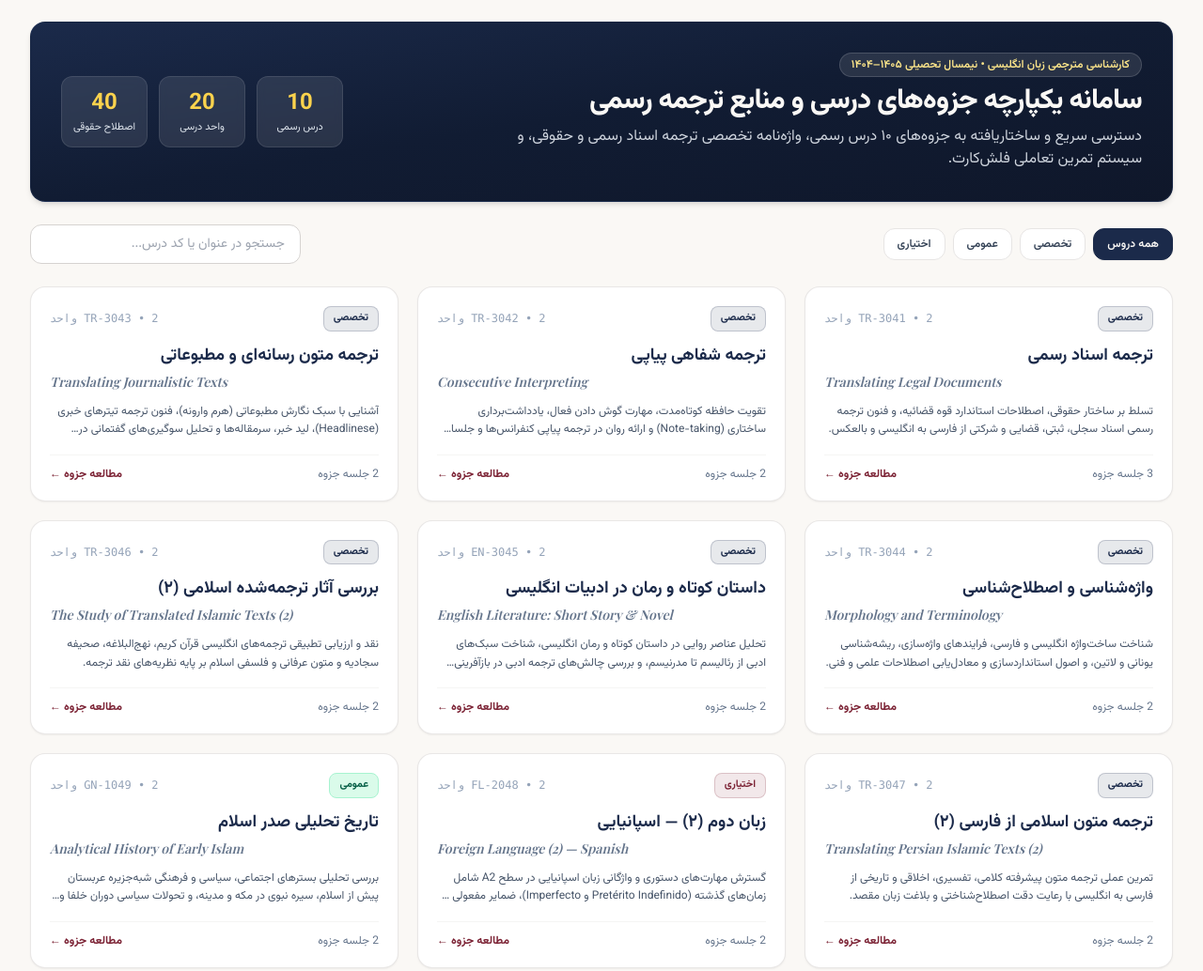
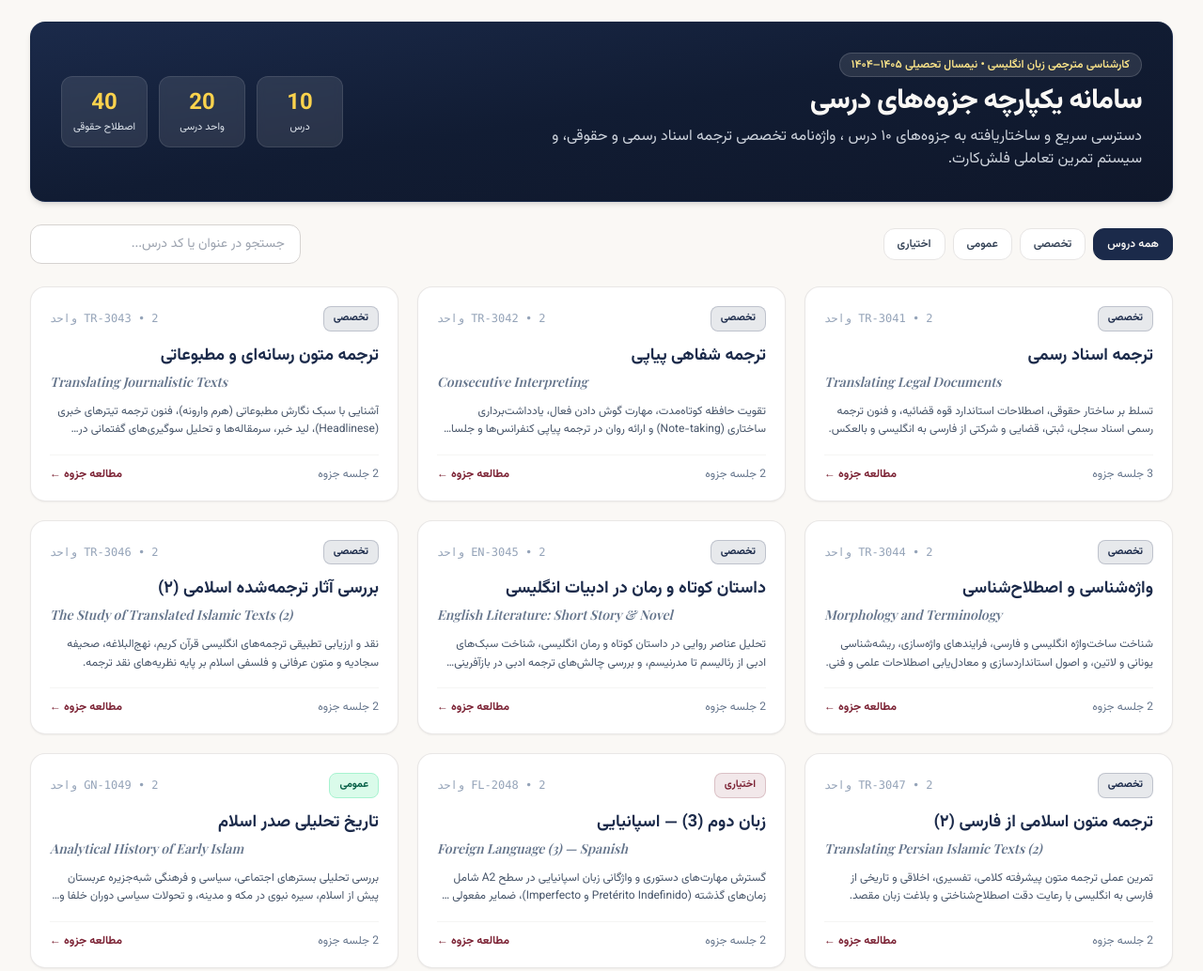
Before and after one commit to Batman7836/ATU-ETR-Study-Material, a plain HTML site: page index.html in a window 1280 px wide. Shown: the part 80-1114 px from the top of the page at 94% size. Drawn offline with nearby package versions, Linux system fonts and the light colour scheme; a web font is replaced by a local one.

Commit message:
Update index.html

```diff
--- a/index.html
+++ b/index.html
@@ -826,9 +826,9 @@
         navFlashcards: 'فلش‌کارت تمرینی',
         langSwitch: 'EN',
         heroBadge: 'کارشناسی مترجمی زبان انگلیسی • نیمسال تحصیلی ۱۴۰۵–۱۴۰۴',
-        heroTitle: 'سامانه یکپارچه جزوه‌های درسی و منابع ترجمه رسمی',
-        heroDesc: 'دسترسی سریع و ساختاریافته به جزوه‌های ۱۰ درس رسمی، واژه‌نامه تخصصی ترجمه اسناد رسمی و حقوقی، و سیستم تمرین تعاملی فلش‌کارت.',
-        statCourses: 'درس رسمی',
+        heroTitle: 'سامانه یکپارچه جزوه‌های درسی ',
+        heroDesc: 'دسترسی سریع و ساختاریافته به جزوه‌های ۱۰ درس ، واژه‌نامه تخصصی ترجمه اسناد رسمی و حقوقی، و سیستم تمرین تعاملی فلش‌کارت.',
+        statCourses: 'درس ',
         statUnits: 'واحد درسی',
         statTerms: 'اصطلاح حقوقی',
         catAll: 'همه دروس',
@@ -1324,12 +1324,12 @@
       {
         id: 'course-8',
         code: 'FL-2048',
-        titleFa: 'زبان دوم (۲) — اسپانیایی',
-        titleEn: 'Foreign Language (2) — Spanish',
+        titleFa: 'زبان دوم (3) — اسپانیایی',
+        titleEn: 'Foreign Language (3) — Spanish',
         category: 'اختیاری',
         units: 2,
-        prereqFa: 'زبان دوم (۱) — اسپانیایی',
-        prereqEn: 'Foreign Language (1) — Spanish',
+        prereqFa: 'زبان دوم (2) — اسپانیایی',
+        prereqEn: 'Foreign Language (2) — Spanish',
         objFa: 'گسترش مهارت‌های دستوری و واژگانی زبان اسپانیایی در سطح A2 شامل زمان‌های گذشته (Pretérito Indefinido و Imperfecto)، ضمایر مفعولی و مکالمات روزمره و دانشگاهی.',
         objEn: 'Expanding Spanish grammar and vocabulary to CEFR A2 level, covering past tenses (Pretérito Indefinido & Imperfecto), object pronouns, and everyday academic communication.',
         syllabus: [
```
